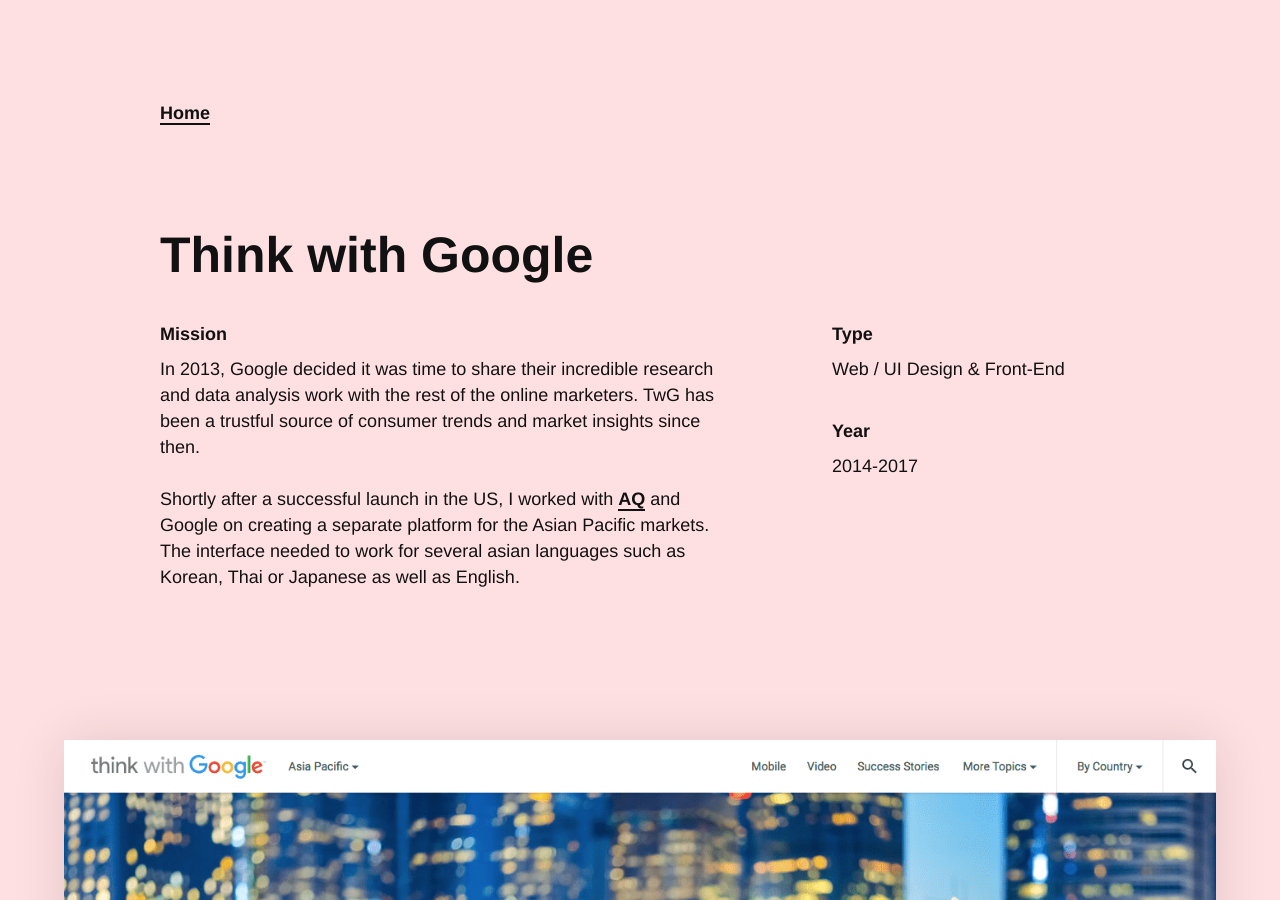
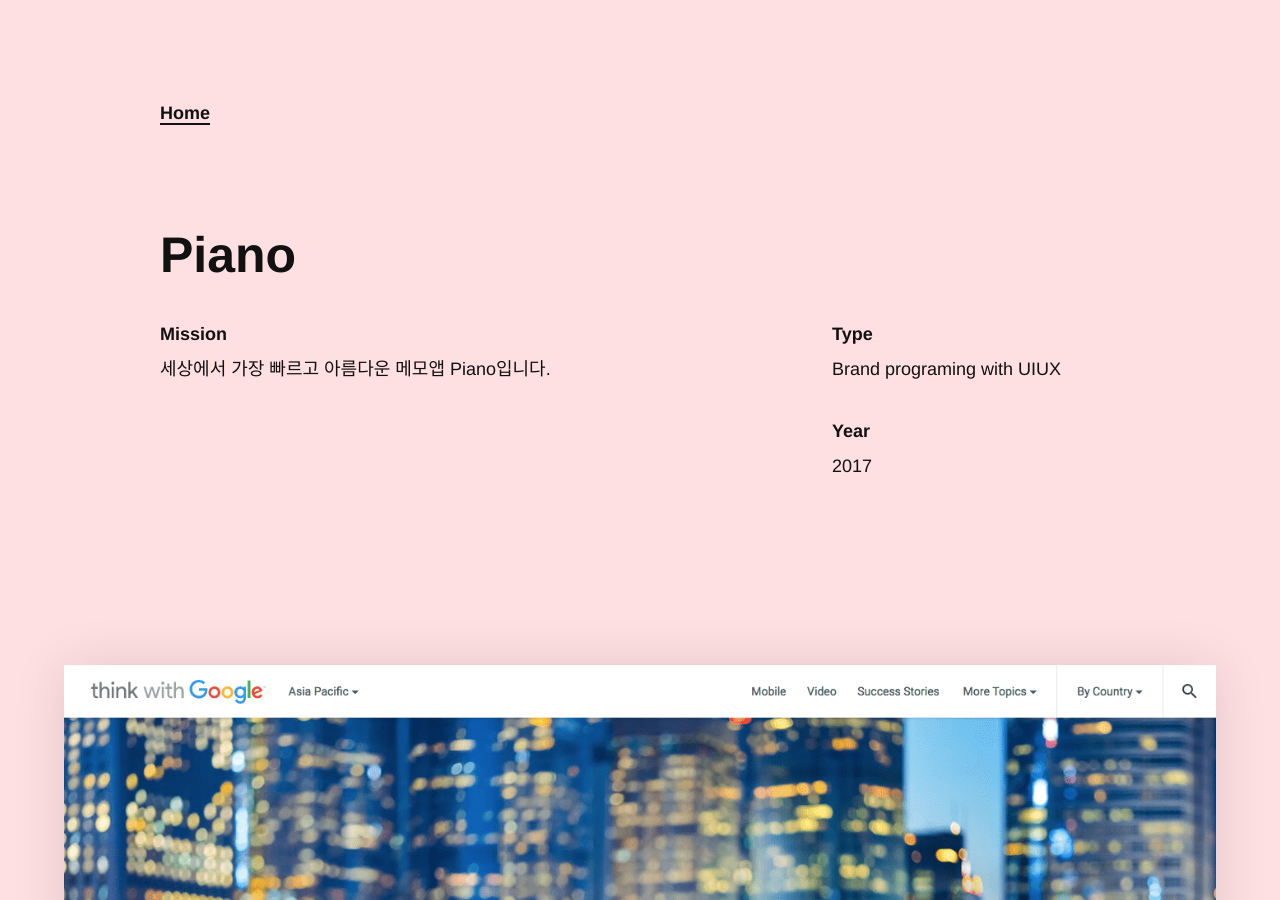
Before and after one commit to se-daan/daan.github.io, a Jekyll site: the page built from _work/piano.md, in a window 1280 px wide and 900 px high. Built offline with Jekyll 4.4.1, drawn with Linux system fonts in a browser that asks for light colours.

Commit message:
Update and rename think-with-google.md to piano.md

```diff
--- a/_work/think-with-google.md
+++ b/_work/piano.md
@@ -1,14 +1,14 @@
 ---
-title:            "Think with Google"
-date:             2015-10-20 14:00:00
-year:             2014-2017
-class:            thinkwithgoogle
+title:            "Piano"
+date:             2017-11-11 00:00:00
+year:             2017
+class:            piano
 color:            "#FFE0E2"
 cover:            "/img/work/thinkwithgoogle/thinkwithgoogle-cover.svg"
 hyperlink:        http://apac.thinkwithgoogle.com
-type:             "Web / UI Design & Front-End"
-description:      "Google's ultimate marketing insights publication"
-runin:            "In 2013, Google decided it was time to share their incredible research and data analysis work with the rest of the online marketers. TwG has been a trustful source of consumer trends and market insights since then. <br/><br/>Shortly after a successful launch in the US, I worked with <a class='hint' href='http://www.aqworks.com'>AQ</a> and Google on creating a separate platform for the Asian Pacific markets. The interface needed to work for several asian languages such as Korean, Thai or Japanese as well as English."
+type:             "Brand programing with UIUX"
+description:      "Logo | Visual identity | Patent<br>UIUX | Print design"
+runin:            "세상에서 가장 빠르고 아름다운 메모앱 Piano입니다."
 layout:           post
 ---
 
```
